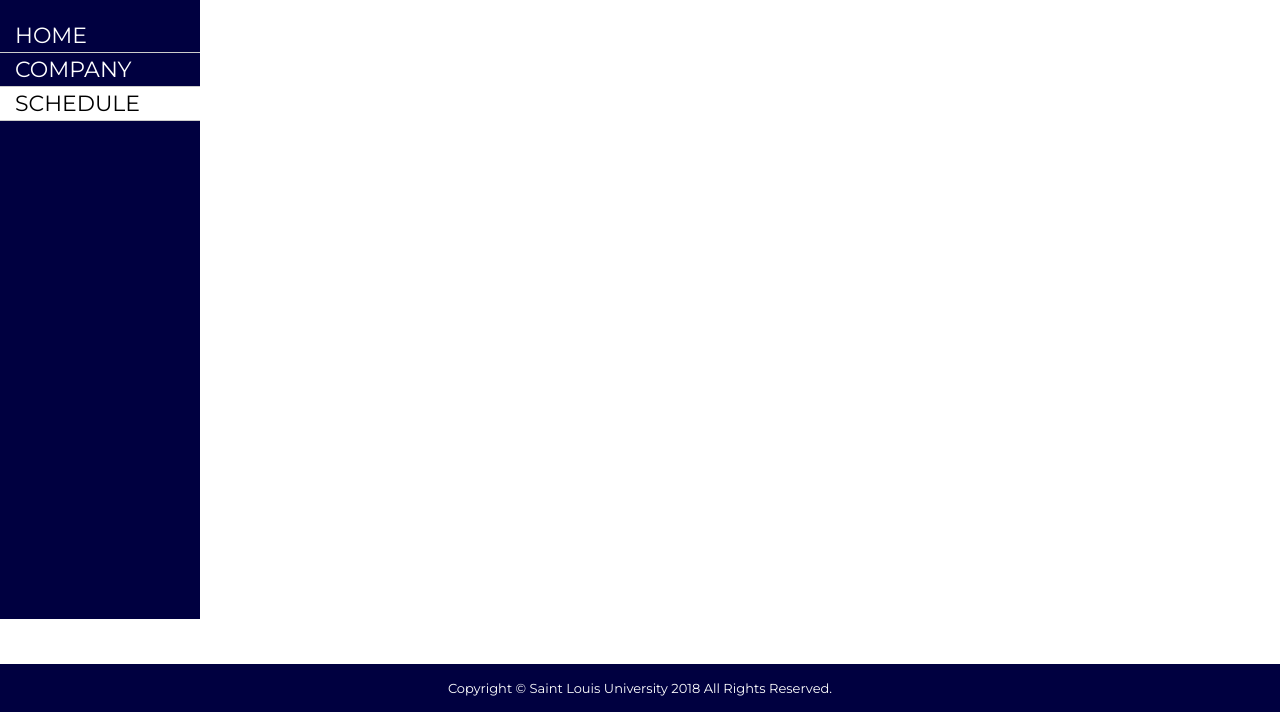
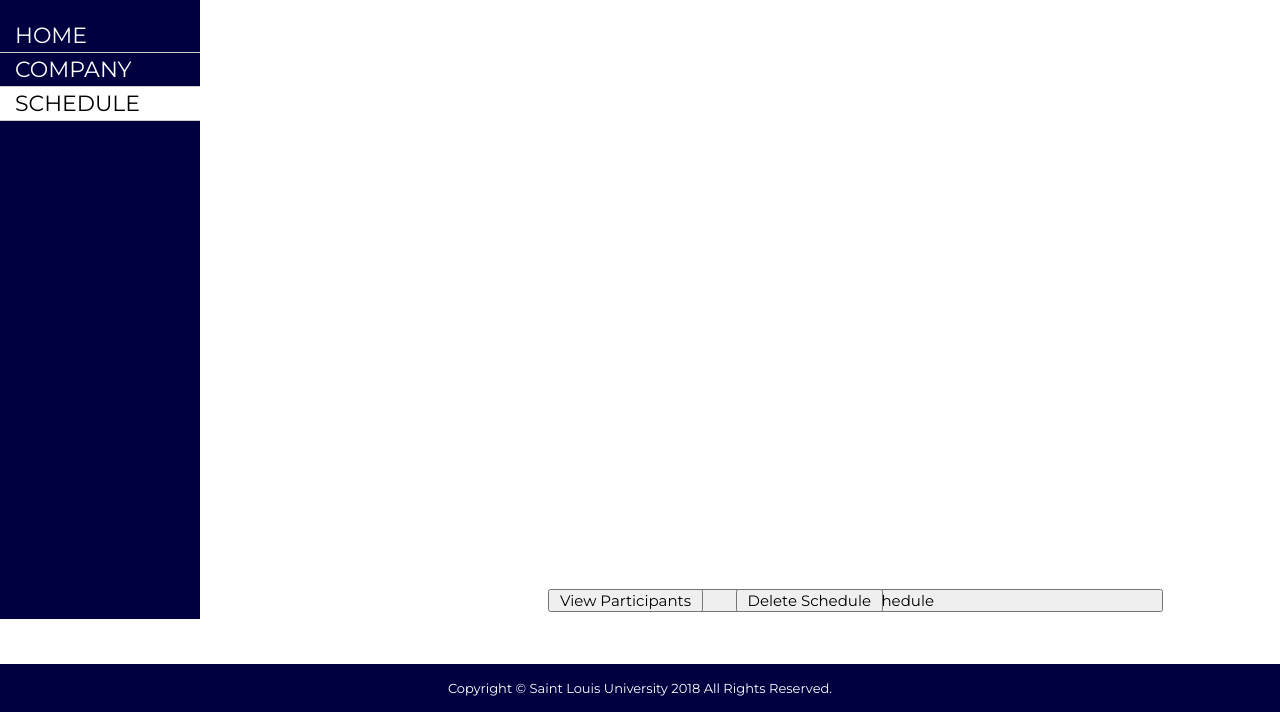
Before and after one commit to lacapalbert22/Practicum1_proj, a PHP site: page /schedule.html in a window 1280 px wide. Shown: the part 88-800 px from the top of the page. Run offline with PHP 8.4, Linux system fonts and the light colour scheme.

Commit message:
add javascripts

```diff
--- /dev/null
+++ b/Practicum 1-Project/css/addsched.js
@@ -0,0 +1,16 @@
+
+var modal = document.getElementById('add-sched');
+var btn = document.getElementById("addsched");
+var span = document.getElementsByClassName("close")[0];
+
+btn.onclick = function() {
+   modal.style.display = "block";
+}
+span.onclick = function() {
+    modal.style.display = "none";
+}
+window.onclick = function(event) {
+    if (event.target == modal) {
+        modal.style.display = "none";
+    }
+}
--- /dev/null
+++ b/Practicum 1-Project/css/delsched.js
@@ -0,0 +1,16 @@
+
+var modal = document.getElementById('del-sched');
+var btn = document.getElementById("delsched");
+var span = document.getElementsByClassName("close")[0];
+
+btn.onclick = function() {
+   modal.style.display = "block";
+}
+span.onclick = function() {
+    modal.style.display = "none";
+}
+window.onclick = function(event) {
+    if (event.target == modal) {
+        modal.style.display = "none";
+    }
+}
--- a/Practicum 1-Project/css/style.css
+++ b/Practicum 1-Project/css/style.css
@@ -205,3 +205,82 @@ footer {
   color: white;
 }
 /**End of Footer Section**/
+
+
+/**Schedule page**/
+#addsched{
+  position: absolute;
+    right:100px;
+    bottom:100px;
+    left: 600px;
+    font-size: 15px;
+    margin-right: 17px;
+    padding-right: 10px;
+    padding-left: 10px;
+    font-family: 'Montserrat', sans-serif;
+}
+
+#viewpar{
+  position: absolute;
+    right:560px;
+    bottom:100px;
+    font-size: 15px;
+    margin-right: 17px;
+    padding-right: 10px;
+    padding-left: 10px;
+    font-family: 'Montserrat', sans-serif;
+
+
+}
+#delsched{
+    position: absolute;
+    right:380px;
+    bottom:100px;
+    font-size: 15px;
+    margin-right: 17px;
+    padding-right: 10px;
+    padding-left: 10px;
+    font-family: 'Montserrat', sans-serif;
+
+}
+
+
+/* The Modal (background) */
+
+.modal {
+    display: none; /* Hidden by default */
+    position: fixed; /* Stay in place */
+    z-index: 1; /* Sit on top */
+    padding-top: 100px; /* Location of the box */
+    left: 0;
+    top: 0;
+    width: 100%; /* Full width */
+    height: 100%; /* Full height */
+    overflow: auto; /* Enable scroll if needed */
+    background-color: rgb(0,0,0); /* Fallback color */
+    background-color: rgba(0,0,0,0.4); /* Black w/ opacity */
+}
+
+/* Modal Content */
+.modal-content {
+    background-color: #fefefe;
+    margin: auto;
+    padding: 20px;
+    border: 1px solid #888;
+    width: 80%;
+}
+
+/* The Close Button */
+.close {
+    color: #aaaaaa;
+    float: right;
+    font-size: 28px;
+    font-weight: bold;
+}
+
+.close:hover,
+.close:focus {
+    color: #000;
+    text-decoration: none;
+    cursor: pointer;
+}
--- /dev/null
+++ b/Practicum 1-Project/css/viewpar.js
@@ -0,0 +1,16 @@
+
+var modal = document.getElementById('view-par');
+var btn = document.getElementById("viewpar");
+var span = document.getElementsByClassName("close")[0];
+
+btn.onclick = function() {
+   modal.style.display = "block";
+}
+span.onclick = function() {
+    modal.style.display = "none";
+}
+window.onclick = function(event) {
+    if (event.target == modal) {
+        modal.style.display = "none";
+    }
+}
--- a/Practicum 1-Project/schedule.html
+++ b/Practicum 1-Project/schedule.html
@@ -2,8 +2,10 @@
 <html lang="en">
     <head>
         <meta charset="utf-8">
+        <meta name="viewport" content="width=device-width, initial-scale=1">
         <title>Schedule</title>
         <link rel="icon" href="images/slulogo.png">
+
 
         <link rel="stylesheet" type="text/css" href="css/style.css" title="main">
     </head>
@@ -21,6 +23,33 @@
                 <li class="selected"><a href="schedule.html">SCHEDULE</a></li>
             </ul>
         </nav>
+<button id="addsched">Add Schedule</button>
+<div id="add-sched" class="modal">
+    <div class="modal-content">
+    <span class="close">&times;</span>
+    <p>For add Schedule</p>
+    </div>
+</div>
+<script src="css/addsched.js"></script>
+
+<button id="viewpar">View Participants</button>
+<div id="view-par" class="modal">
+    <div class="modal-content">
+    <span class="close">&times;</span>
+    <p>For View Participants</p>
+    </div>
+</div>
+<script src="css/viewpar.js"></script>
+
+<button id="delsched">Delete Schedule</button>
+<div id="del-sched" class="modal">
+    <div class="modal-content">
+    <span class="close">&times;</span>
+    <p>For Delete Participants</p>
+    </div>
+</div>
+<script src="css/delsched.js"></script>
+
 
     </body>
 
```
